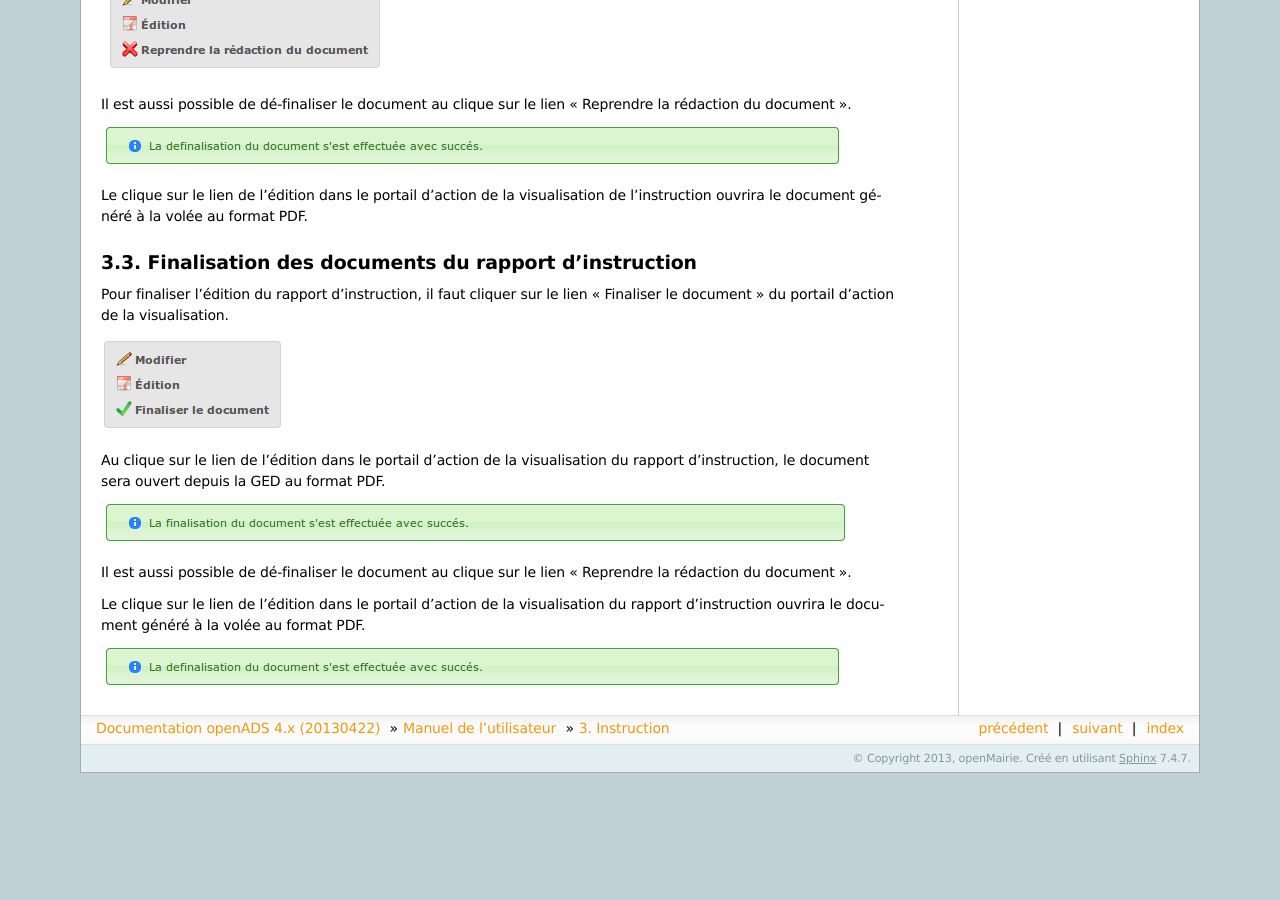
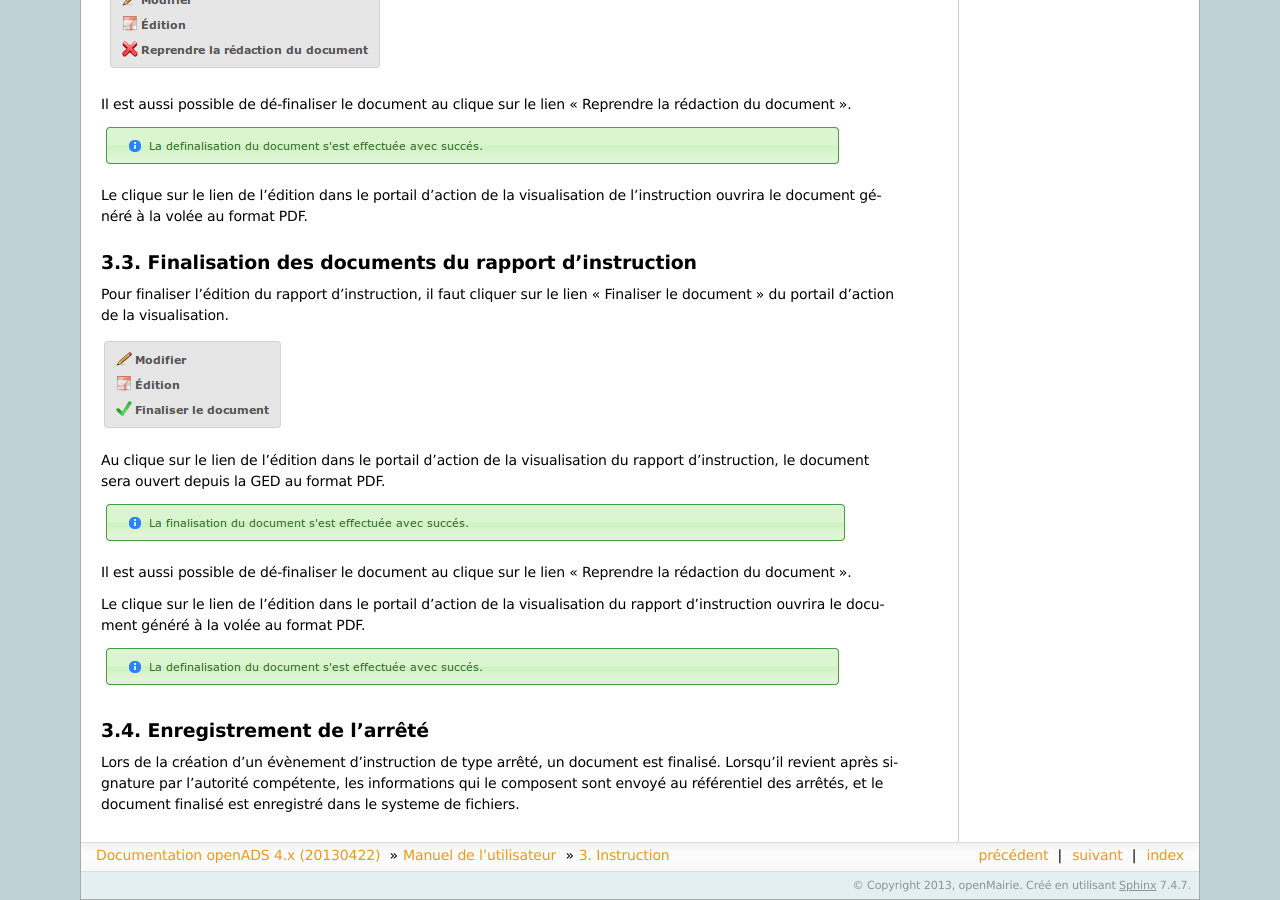
Before and after one commit to mpavaux/openads-documentation, a Sphinx documentation site: the page built from source/manuel_utilisateur/instruction.rst, in a window 1280 px wide and 900 px high, scrolled down 615 px. Built offline with Sphinx 7.4.7, drawn with Linux system fonts in a browser that asks for light colours; before the commit the page ends 1388 px from its top, so only the background shows below that; some of the changed text lies outside the part shown.

Commit message:
Ajout de doc sur l'enregistrement des arrêtés sur le système de fichier.

```diff
--- a/source/manuel_utilisateur/instruction.rst
+++ b/source/manuel_utilisateur/instruction.rst
@@ -56,3 +56,11 @@
 Le clique sur le lien de l'édition dans le portail d'action de la visualisation du rapport d'instruction ouvrira le document généré à la volée au format PDF.
 
 .. image:: message_definaliser.png
+
+Enregistrement de l'arrêté
+==========================
+
+Lors de la création d'un évènement d'instruction de type arrêté, un document est finalisé.
+Lorsqu'il revient après signature par l'autorité compétente, les informations qui
+le composent sont envoyé au référentiel des arrêtés, et le document finalisé est
+enregistré dans le systeme de fichiers.
```
